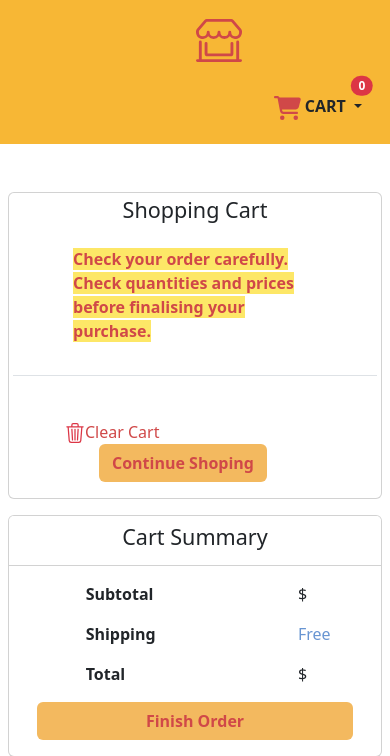
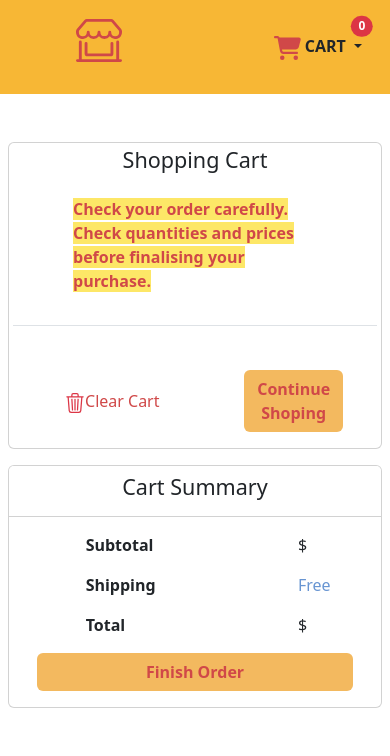
Before and after one commit to bardack134/Django-Food-App, a Django app: page /cart in a window 390 px wide. Shown: the top 756 px of the page. Run offline with Django 5.2, Linux system fonts and the light colour scheme; some libraries are stand-ins or nearby versions.

Commit message:
some fixes to the navbar and cart.html design

```diff
--- a/food/templates/food/base.html
+++ b/food/templates/food/base.html
@@ -34,9 +34,9 @@
     <!-- Nav bar -->
     <header class="p-3" style="background-color: #f7b735;">
         <div class="container">
-            <div class="d-flex flex-wrap align-items-center justify-content-center justify-content-lg-start">
+            <div class="d-flex flex-wrap align-items-center justify-content-center justify-content-start">
                 <a href="{% url 'food:home' %}"
-                    class="d-flex align-items-center mb-3 mb-md-0 me-md-auto text-decoration-none">
+                    class="d-flex flex-wrap align-items-center justify-content-center mb-3 mb-md-0 me-md-auto text-decoration-none">
                     <svg class="bi me-2" width="40" height="32">
                         <use xlink:href="#bootstrap"></use>
                     </svg>
@@ -46,14 +46,10 @@
                                 d="M2.97 1.35A1 1 0 0 1 3.73 1h8.54a1 1 0 0 1 .76.35l2.609 3.044A1.5 1.5 0 0 1 16 5.37v.255a2.375 2.375 0 0 1-4.25 1.458A2.37 2.37 0 0 1 9.875 8 2.37 2.37 0 0 1 8 7.083 2.37 2.37 0 0 1 6.125 8a2.37 2.37 0 0 1-1.875-.917A2.375 2.375 0 0 1 0 5.625V5.37a1.5 1.5 0 0 1 .361-.976zm1.78 4.275a1.375 1.375 0 0 0 2.75 0 .5.5 0 0 1 1 0 1.375 1.375 0 0 0 2.75 0 .5.5 0 0 1 1 0 1.375 1.375 0 1 0 2.75 0V5.37a.5.5 0 0 0-.12-.325L12.27 2H3.73L1.12 5.045A.5.5 0 0 0 1 5.37v.255a1.375 1.375 0 0 0 2.75 0 .5.5 0 0 1 1 0M1.5 8.5A.5.5 0 0 1 2 9v6h12V9a.5.5 0 0 1 1 0v6h.5a.5.5 0 0 1 0 1H.5a.5.5 0 0 1 0-1H1V9a.5.5 0 0 1 .5-.5m2 .5a.5.5 0 0 1 .5.5V13h8V9.5a.5.5 0 0 1 1 0V13a1 1 0 0 1-1 1H4a1 1 0 0 1-1-1V9.5a.5.5 0 0 1 .5-.5" />
                         </svg></span>
                 </a>
-                <ul class="nav col-12 col-lg-auto me-lg-auto mb-2 justify-content-center mb-md-0">
-                    <!-- <li><a href="#" class="nav-link px-2" style="color: #D04848;">Home</a></li>
-                    <li><a href="#" class="nav-link px-2" style="color: #D04848;">Menu</a></li>
-                    <li><a href="#" class="nav-link px-2" style="color: #D04848;">Details</a></li> -->
-                </ul>
+
 
                 <!-- Start Cart -->
-                <ul class="navbar-nav ms-auto">
+                <ul class="d-flex flex-wrap align-items-center justify-content-center navbar-nav ms-auto d-flex align-items-center justify-content-between">
                     <li class="nav-item dropdown">
                         <a class="nav-link dropdown-toggle position-relative" href="#" id="navbarDropdown" role="button"
                             data-bs-toggle="dropdown" aria-expanded="false">
--- a/food/templates/food/cart.html
+++ b/food/templates/food/cart.html
@@ -268,7 +268,7 @@
                             </ul>
                             <!-- For screens ≥ 576px > (small screens and up) -->
                             <div class="row d-flex justify-content-center align-items-center py-2" style="width: 100%;">
-                                <div class="col-lg-4 col-sm-4 d-flex justify-content-start align-items-center px-5">
+                                <div class="col-lg-4 col-sm-4 col-4   d-flex justify-content-start align-items-center px-5">
                                     <a href="{% url 'food:clean_cart' %}" style="text-decoration: none;">
                                         <svg xmlns="http://www.w3.org/2000/svg" width="20" height="20"
                                             fill="currentColor" class="bi bi-trash3 text-danger" viewBox="0 0 16 16">
@@ -279,7 +279,7 @@
                                     <span class="clear-cart " style="white-space: nowrap;">Clear Cart</span>
                                 </div>
                                 <div
-                                    class="col-lg-4 col-sm-4 offset-sm-4 d-flex justify-content-center align-items-center">
+                                    class="col-lg-4 col-sm-4 col-4 offset-4 offset-sm-4 d-flex justify-content-center align-items-center">
                                     <a href="{% url 'food:home' %}" style="text-decoration: none;">
                                         <span class="clear-cart btn  orange_color fw-bold" role="button">Continue
                                             Shoping</span>
```
